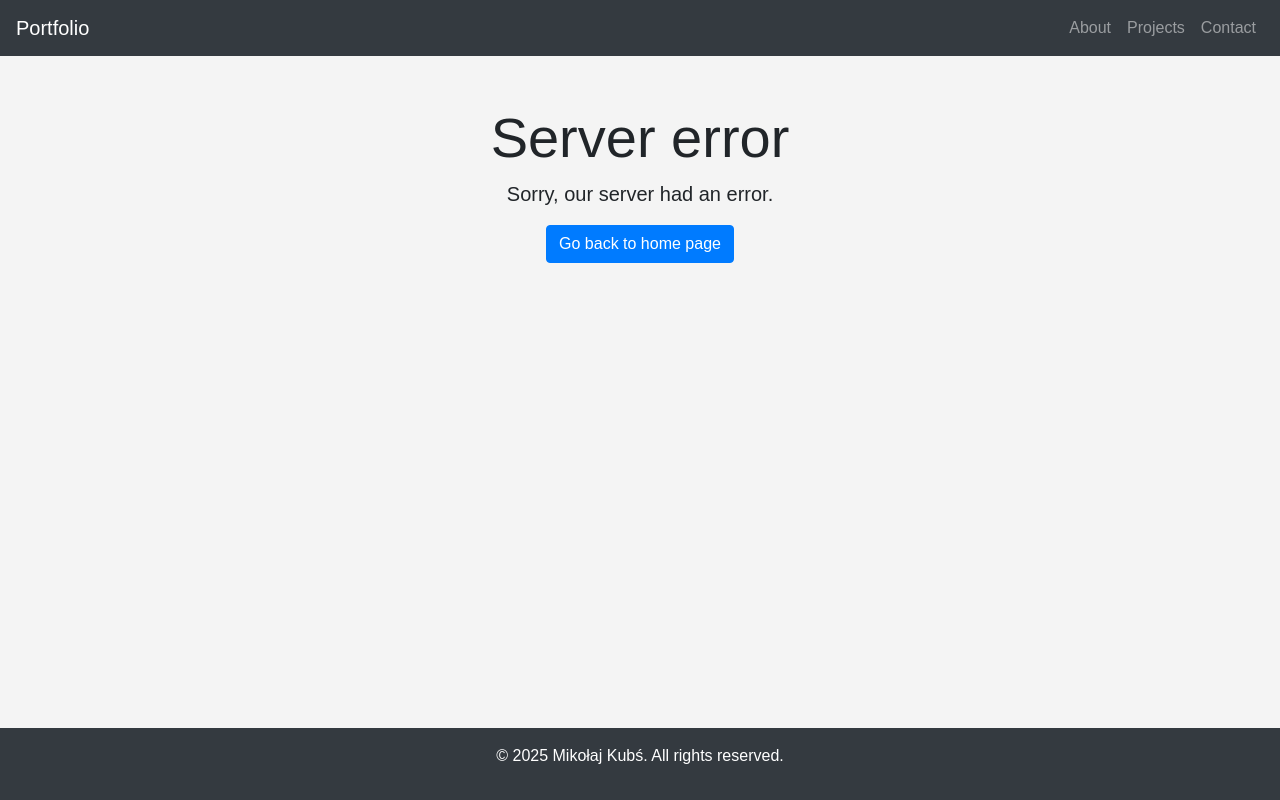
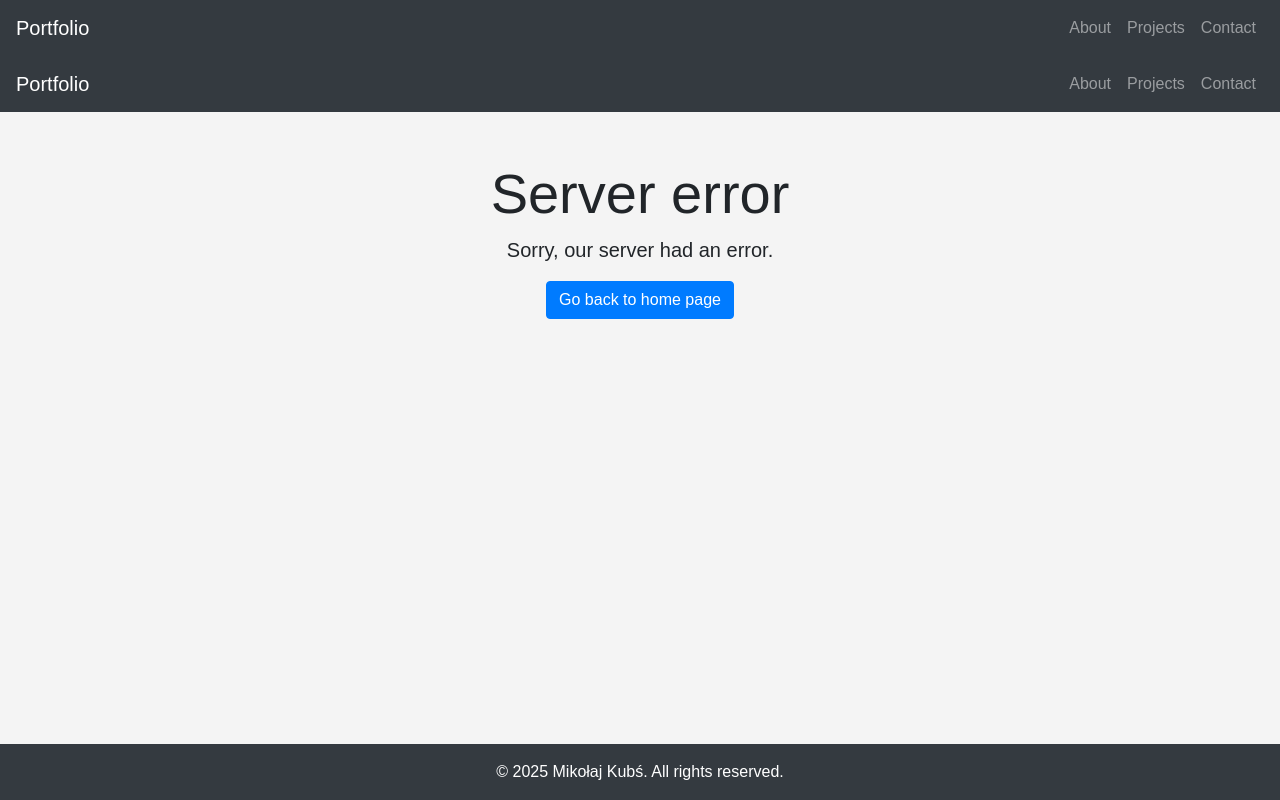
Before and after one commit to lmProgramming/uni-cloud-development, a Node server app: template lab01/web-app/views/error.ejs in a window 1280 px wide. Run offline with Node 20, Linux system fonts and the light colour scheme; the template is opened without the code that fills it, so the values that code supplies are empty; some libraries are stand-ins or nearby versions.

Commit message:
feat: footers finally working correctly

```diff
--- a/lab01/web-app/public/css/style.css
+++ b/lab01/web-app/public/css/style.css
@@ -1,31 +1,48 @@
+html,
 body {
-  font-family: Arial, sans-serif;
+  height: 100%;
   margin: 0;
   padding: 0;
+  font-family: Arial, sans-serif;
   background-color: #f4f4f4;
 }
+
+body {
+  display: flex;
+  flex-direction: column;
+}
+
 header {
   background-color: #333;
   color: #fff;
   padding: 10px 0;
   text-align: center;
 }
+
 .container {
   width: 80%;
   margin: auto;
   overflow: hidden;
 }
+
 .main {
   padding: 20px;
   background: #fff;
   margin-top: 20px;
 }
-footer {
+
+.page-wrap {
+  flex: 1;
+  display: flex;
+  flex-direction: column;
+}
+
+.site-footer {
   background-color: #333;
   color: #fff;
   text-align: center;
-  padding: 10px 0;
-  position: fixed;
+  padding: 5px 0;
+  position: relative;
   bottom: 0;
   width: 100%;
 }
--- a/lab01/web-app/server.ts
+++ b/lab01/web-app/server.ts
@@ -10,7 +10,7 @@
 app.use(morgan("dev"));
 app.use(express.json());
 app.use(express.urlencoded({ extended: true }));
-app.use(express.static(path.join(__dirname, "public")));
+app.use(express.static(path.join(__dirname, "../public")));
 
 // Set EJS as the view engine
 app.set("view engine", "ejs");
--- a/lab01/web-app/views/404.ejs
+++ b/lab01/web-app/views/404.ejs
@@ -11,6 +11,7 @@
     <link rel="stylesheet" type="text/css" href="/css/style.css" />
   </head>
   <body>
+    <div class="page-wrap">
       <%- include('partials/navbar') %>
 
       <div class="container text-center mt-5">
@@ -20,7 +21,7 @@
         </p>
         <a href="/" class="btn btn-primary">Go back to home page</a>
       </div>
-
+    </div>
     <%- include('partials/footer') %>
 
     <script src="https://code.jquery.com/jquery-3.5.1.slim.min.js"></script>
--- a/lab01/web-app/views/contact-submitted.ejs
+++ b/lab01/web-app/views/contact-submitted.ejs
@@ -11,9 +11,11 @@
     <link rel="stylesheet" type="text/css" href="/css/style.css" />
   </head>
   <body>
-    <%- include('partials/navbar') %>
+    <div class="page-wrap">
+      <%- include('partials/navbar') %>
 
-    <div class="container mt-5">Contact form submitted!</div>
+      <div class="container mt-5">Contact form submitted!</div>
+    </div>
 
     <%- include('partials/footer') %>
 
--- a/lab01/web-app/views/contact.ejs
+++ b/lab01/web-app/views/contact.ejs
@@ -11,6 +11,7 @@
     <link rel="stylesheet" type="text/css" href="/css/style.css" />
   </head>
   <body>
+    <div class="page-wrap">
       <%- include('partials/navbar') %>
 
       <div class="container mt-5">
@@ -47,6 +48,7 @@
           <button type="submit" class="btn btn-primary">Wyślij</button>
         </form>
       </div>
+    </div>
 
     <%- include('partials/footer') %>
 
--- a/lab01/web-app/views/error.ejs
+++ b/lab01/web-app/views/error.ejs
@@ -11,14 +11,15 @@
     <link rel="stylesheet" type="text/css" href="/css/style.css" />
   </head>
   <body>
-    <%- include('partials/navbar') %>
+    <div class="page-wrap">
+      <%- include('partials/navbar') %> <%- include('partials/navbar') %>
 
-    <div class="container text-center mt-5">
-      <h1 class="display-4">Server error</h1>
-      <p class="lead">Sorry, our server had an error.</p>
-      <a href="/" class="btn btn-primary">Go back to home page</a>
+      <div class="container text-center mt-5">
+        <h1 class="display-4">Server error</h1>
+        <p class="lead">Sorry, our server had an error.</p>
+        <a href="/" class="btn btn-primary">Go back to home page</a>
+      </div>
     </div>
-
     <%- include('partials/footer') %>
 
     <script src="https://code.jquery.com/jquery-3.5.1.slim.min.js"></script>
--- a/lab01/web-app/views/index.ejs
+++ b/lab01/web-app/views/index.ejs
@@ -9,6 +9,7 @@
     <link rel="stylesheet" type="text/css" href="/css/style.css" />
   </head>
   <body>
+    <div class="page-wrap">
       <%- include('partials/navbar') %>
 
       <div class="container mt-5">
@@ -16,8 +17,8 @@
           <h2>About me</h2>
           <p>
             Hi, my name is Mikołaj Kubś and I'm a software engineer with
-          experience in many fields of programming. I'm most experienced in Game
-          Development, Data Analysis and Script Automation.
+            experience in many fields of programming. I'm most experienced in
+            Game Development, Data Analysis and Script Automation.
           </p>
         </div>
         <div id="projects" class="my-5">
@@ -48,6 +49,7 @@
           <p>Contact me using a <a href="/contact">contact form</a>.</p>
         </div>
       </div>
+    </div>
 
     <%- include('partials/footer') %>
 
--- a/lab01/web-app/views/partials/footer.ejs
+++ b/lab01/web-app/views/partials/footer.ejs
@@ -1,3 +1,3 @@
-<footer class="bg-dark text-white text-center py-3">
-  <p>&copy; 2025 Mikołaj Kubś. All rights reserved.</p>
+<footer class="bg-dark text-white text-center site-footer py-3">
+  &copy; 2025 Mikołaj Kubś. All rights reserved.
 </footer>
```
Lines whose indentation alone changed are shown as unchanged.
